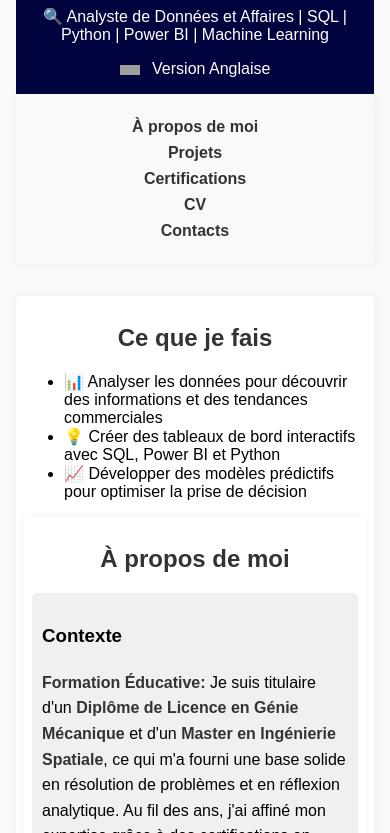
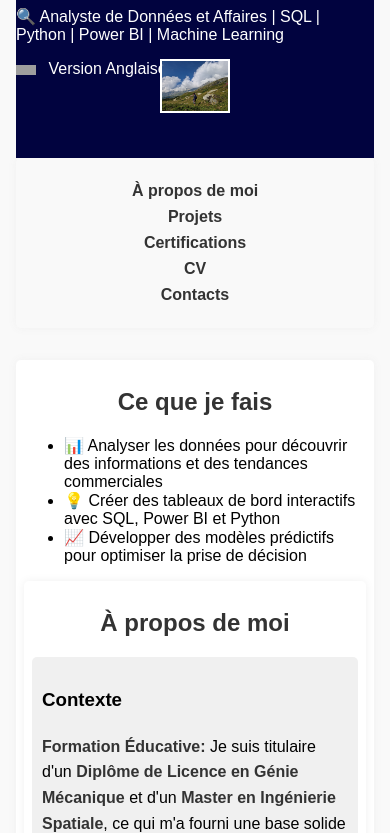
Before and after one commit to PietroWei/Portfolio, a plain HTML site: page index_fr.html in a window 390 px wide. Shown: the part 118-951 px from the top of the page. Drawn offline with Linux system fonts and the light colour scheme; grey boxes are pictures that could not be loaded.

Commit message:
mminor changes in index and for the mobile version

```diff
--- a/index_fr.html
+++ b/index_fr.html
@@ -110,7 +110,7 @@
     </section>
 
     <footer id="contact">
-        <h2>Contacts</h2>
+        <h1>Contacts</h1>
         <p>
             <a href="mailto:pietrogazzi01@gmail.com"><i class="fas fa-envelope"></i> pietrogazzi01@gmail.com</a><br>
             <a href="https://www.linkedin.com/in/pietro-gazzi/" target="_blank"><i class="fab fa-linkedin"></i> LinkedIn</a><br>
--- a/styles.css
+++ b/styles.css
@@ -140,13 +140,14 @@ h1 {
 
     header {
         padding: 0.5em 0;
+        text-align: left; /* Align text to the left */
     }
 
     .profile-image {
-        top: 10px;
-        right: 10px;
-        transform: none;
-        max-height: 80px;
+        position: static; /* Remove absolute positioning */
+        display: block;
+        margin: 0 auto 10px; /* Center the image and add margin */
+        max-height: 50px; /* Make the image really small */
     }
 
     nav a {
```
